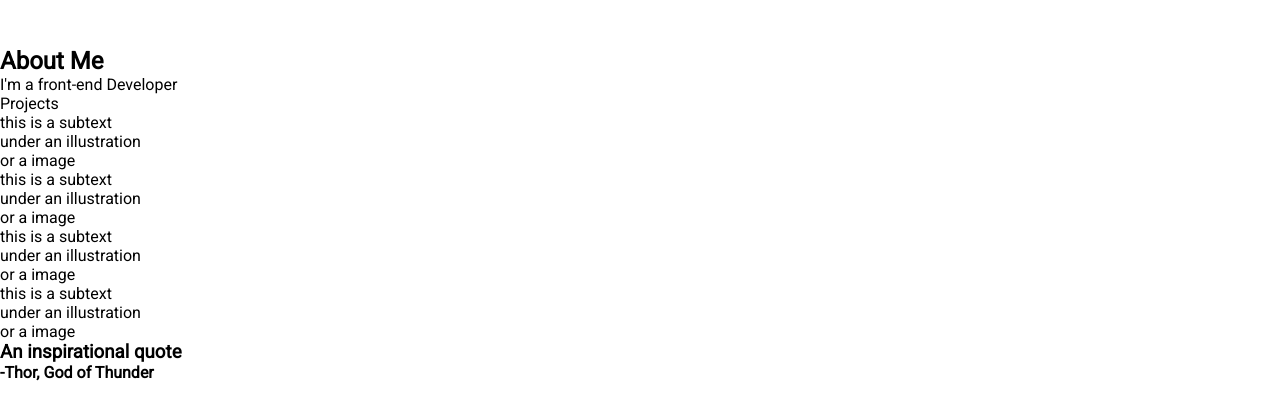
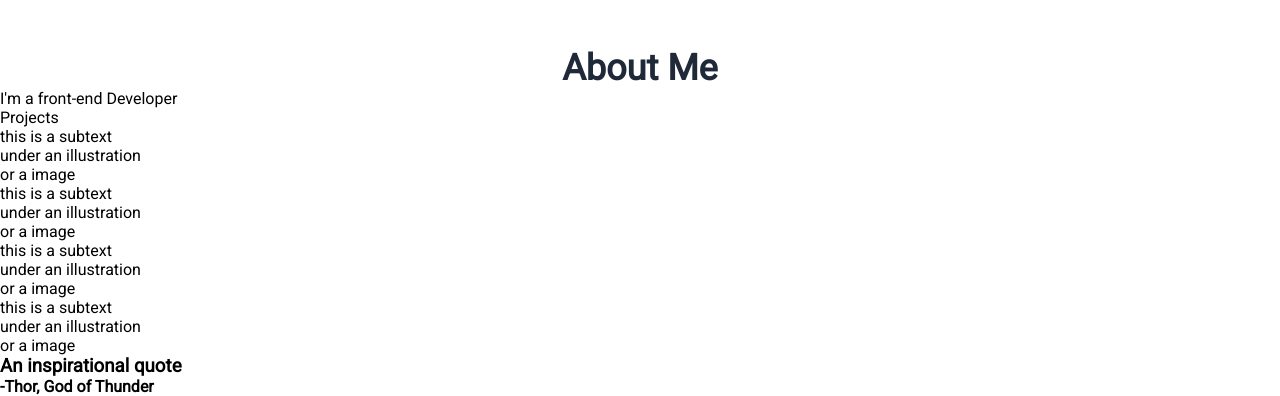
Before and after one commit to STARBOYJEDI/Portfolio-Website, a plain HTML site: page index.html in a window 1280 px wide. Shown: the part 515-911 px from the top of the page. Drawn offline with Linux system fonts and the light colour scheme.

```diff
--- a/style.css
+++ b/style.css
@@ -119,3 +119,10 @@
     border-radius: 5px;
     margin-left: 10px;
 }
+
+h2 {
+    font-size: 36px;
+    font-weight: bolder;
+    color: #1f2937;
+    text-align: center;
+}
```
